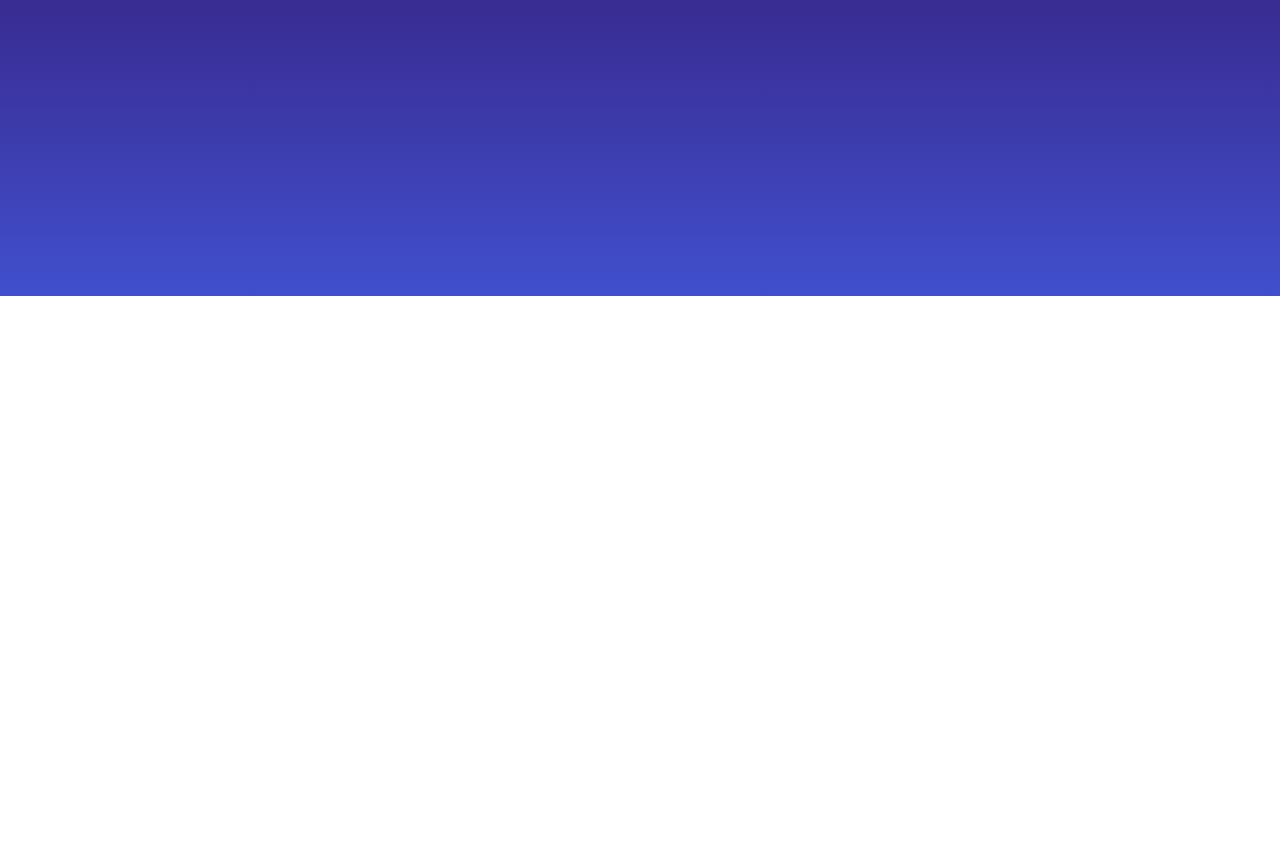
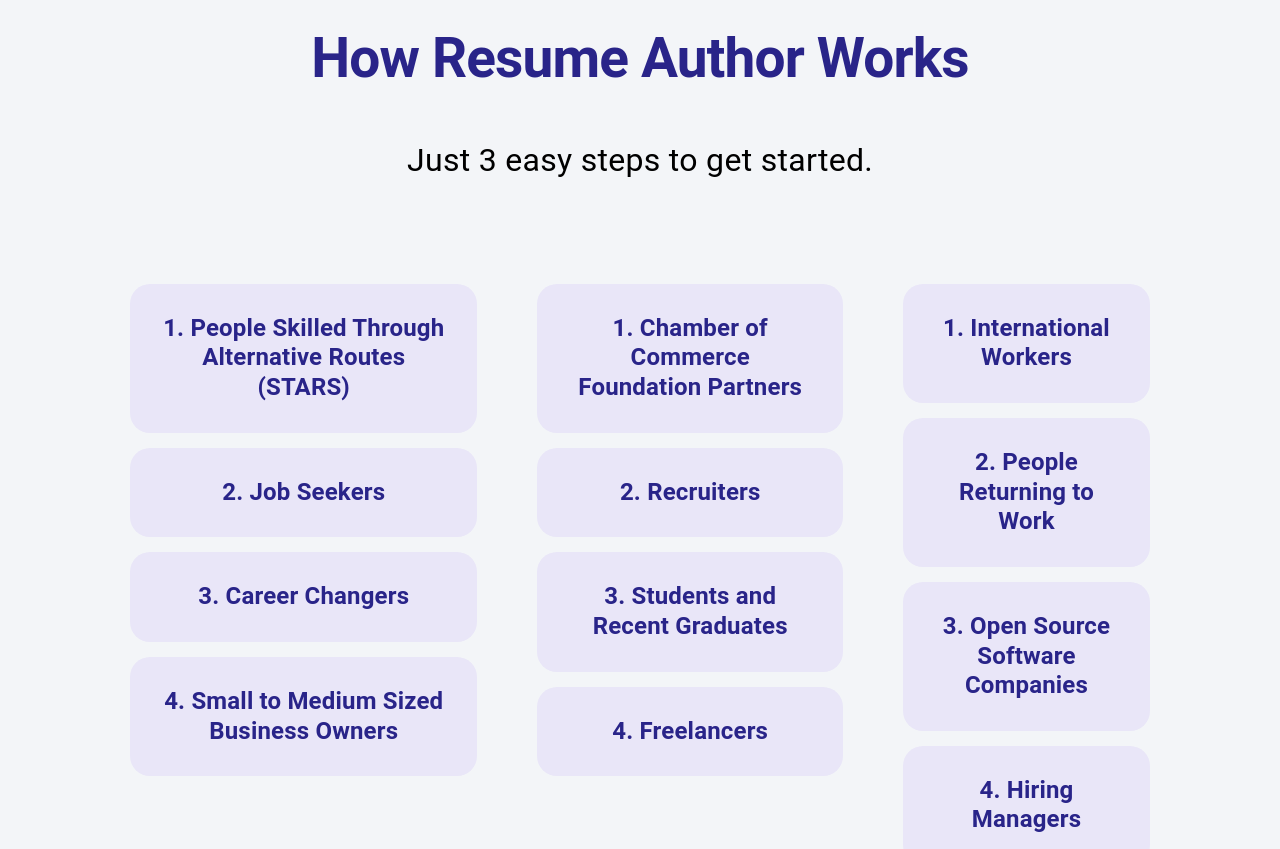
Before and after one commit to Cooperation-org/Resume-Author, a React (Create React App) app: page / in a window 1280 px wide. Shown: the part 4520-5369 px from the top of the page. Before the commit the page ends 4816 px from the top, so only its background shows below. Built offline with nearby package versions, Linux system fonts and the light colour scheme.

Commit message:
How Resume Author Works

```diff
--- a/src/components/Hero.tsx
+++ b/src/components/Hero.tsx
@@ -7,6 +7,7 @@
 import HowItWorksSection from './HowItWorksSection'
 import HowResumeAuthorWorks from './HowResumeAuthorWorks'
 import WhoBenefitsSection from './WhoBenefitsSection'
+import SelectCards from './SelectCards'
 
 const Hero = () => {
   return (
@@ -101,6 +102,7 @@
       <HowItWorksSection />
       <WhoBenefitsSection />
       <HowResumeAuthorWorks />
+      <SelectCards />
       <Box
         sx={{
           display: 'flex',
--- /dev/null
+++ b/src/components/SelectCards.jsx
@@ -0,0 +1,150 @@
+import React from 'react'
+import { Box, Typography } from '@mui/material'
+
+const SelectCards = () => {
+  const sectionData = [
+    'People Skilled Through Alternative Routes (STARS)',
+    'Job Seekers',
+    'Career Changers',
+    'Small to Medium Sized Business Owners',
+    'Chamber of Commerce Foundation Partners',
+    'Recruiters',
+    'Students and Recent Graduates',
+    'Freelancers',
+    'International Workers',
+    'People Returning to Work',
+    'Open Source Software Companies ',
+    'Hiring Managers'
+  ]
+  return (
+    <Box
+      sx={{
+        display: 'flex',
+        flexDirection: 'column',
+        alignItems: 'center',
+        padding: '130px',
+        textAlign: 'center',
+        backgroundColor: '#F3F5F8',
+        gap: '30px'
+      }}
+    >
+      <Typography
+        variant='h1'
+        sx={{
+          color: '#292489',
+          fontSize: '55px',
+          fontWeight: '600',
+          marginBottom: '16px'
+        }}
+      >
+        How Resume Author Works{' '}
+      </Typography>
+
+      <Typography
+        sx={{
+          color: '#000',
+          fontSize: '32px',
+          marginBottom: '70px'
+        }}
+      >
+        Just 3 easy steps to get started.{' '}
+      </Typography>
+
+      <Box
+        sx={{
+          display: 'flex',
+          alignItems: 'flex-start',
+          justifyContent: 'center',
+          gap: '60px'
+        }}
+      >
+        <Box
+          sx={{
+            display: 'flex:',
+            flexDirection: 'column',
+            alignItems: 'center'
+          }}
+        >
+          {sectionData.slice(0, 4).map((section, index) => (
+            <Box
+              sx={{
+                borderRadius: '20px',
+                background: '#E9E6F8',
+                p: '30px',
+                display: 'flex',
+                justifyContent: 'center',
+                alignItems: 'center',
+                mb: '15px'
+              }}
+            >
+              <Typography
+                variant='h4'
+                sx={{ color: '#292489', fontSize: '24px', fontWeight: '600' }}
+              >
+                {index + 1}. {section}
+              </Typography>
+            </Box>
+          ))}
+        </Box>
+        <Box
+          sx={{
+            display: 'flex:',
+            flexDirection: 'column',
+            alignItems: 'center'
+          }}
+        >
+          {sectionData.slice(4, 8).map((section, index) => (
+            <Box
+              sx={{
+                borderRadius: '20px',
+                background: '#E9E6F8',
+                p: '30px',
+                display: 'flex',
+                justifyContent: 'center',
+                alignItems: 'center',
+                mb: '15px'
+              }}
+            >
+              <Typography
+                variant='h4'
+                sx={{ color: '#292489', fontSize: '24px', fontWeight: '600' }}
+              >
+                {index + 1}. {section}
+              </Typography>
+            </Box>
+          ))}
+        </Box>
+        <Box
+          sx={{
+            display: 'flex:',
+            flexDirection: 'column',
+            alignItems: 'center'
+          }}
+        >
+          {sectionData.slice(8, 12).map((section, index) => (
+            <Box
+              sx={{
+                borderRadius: '20px',
+                background: '#E9E6F8',
+                p: '30px',
+                display: 'flex',
+                justifyContent: 'center',
+                alignItems: 'center',
+                mb: '15px'
+              }}
+            >
+              <Typography
+                variant='h4'
+                sx={{ color: '#292489', fontSize: '24px', fontWeight: '600' }}
+              >
+                {index + 1}. {section}
+              </Typography>
+            </Box>
+          ))}
+        </Box>
+      </Box>
+    </Box>
+  )
+}
+
+export default SelectCards
```
